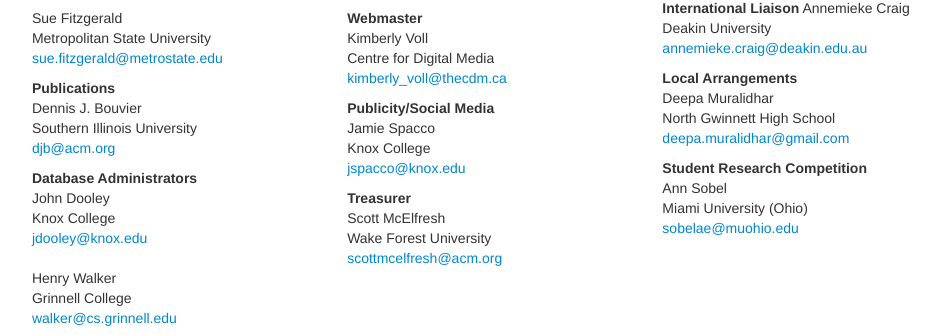
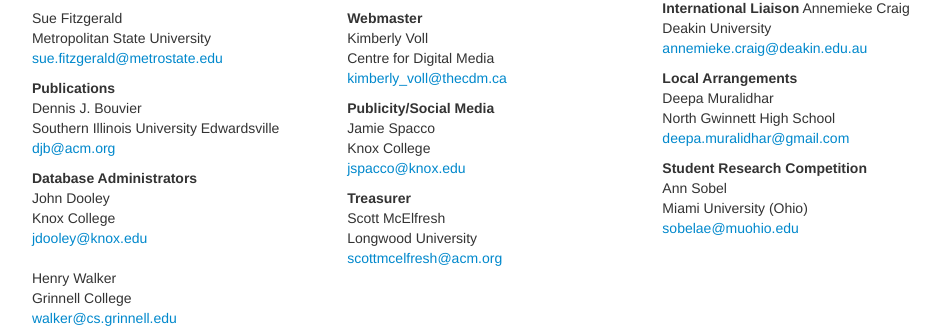
Before and after one commit to sigcsets/sigcse2014, a PHP site: page /authors/index.php in a window 1280 px wide. Shown: the part 2068-2403 px from the top of the page, without its empty margins (306-1246 px from the left). Run offline with PHP 8.4, Linux system fonts and the light colour scheme; some libraries are stand-ins or nearby versions.

Commit message:
Update 2 affiliations. Closes #3

```diff
--- a/authors/final_submission.php
+++ b/authors/final_submission.php
@@ -335,7 +335,7 @@ Poker-Edge.Com. 2006. Stats and Analysis. Retrieved June 7, 2006 from http://www
 <p>If you have questions, please contact:<br />
 &nbsp;<br />
 Dennis J. Bouvier<br/>
-Southern Illinois University<br/>
+Southern Illinois University Edwardsville<br/>
 <script>write_email("djb", "acm.org");</script>
 </p>
 
--- a/authors/format.php
+++ b/authors/format.php
@@ -120,7 +120,7 @@ Templates for submissions can be found at the <a href="http://www.acm.org/sigs/p
 <p><b>Contact the Publications chair:</b><br/>
 &nbsp;<br />
 Dennis J. Bouvier<br/>
-Southern Illinois University<br/>
+Southern Illinois University Edwardsville<br/>
 <script>write_email("djb", "acm.org");</script></p>
  </div>
 </div>
--- a/parts/committee.php
+++ b/parts/committee.php
@@ -34,7 +34,7 @@
 
     <p><strong>Publications</strong><br/>
     Dennis J. Bouvier<br/>
-    Southern Illinois University<br/>
+    Southern Illinois University Edwardsville<br/>
     <script>write_email("djb", "acm.org");</script></p>
 
     <p><strong>Database Administrators</strong><br/>
@@ -89,7 +89,7 @@
 
     <p><strong>Treasurer</strong><br/>
     Scott McElfresh<br/>
-    Wake Forest University<br/>
+    Longwood University<br/>
     <script>write_email("scottmcelfresh", "acm.org");</script></p>
   </div>
 
```
